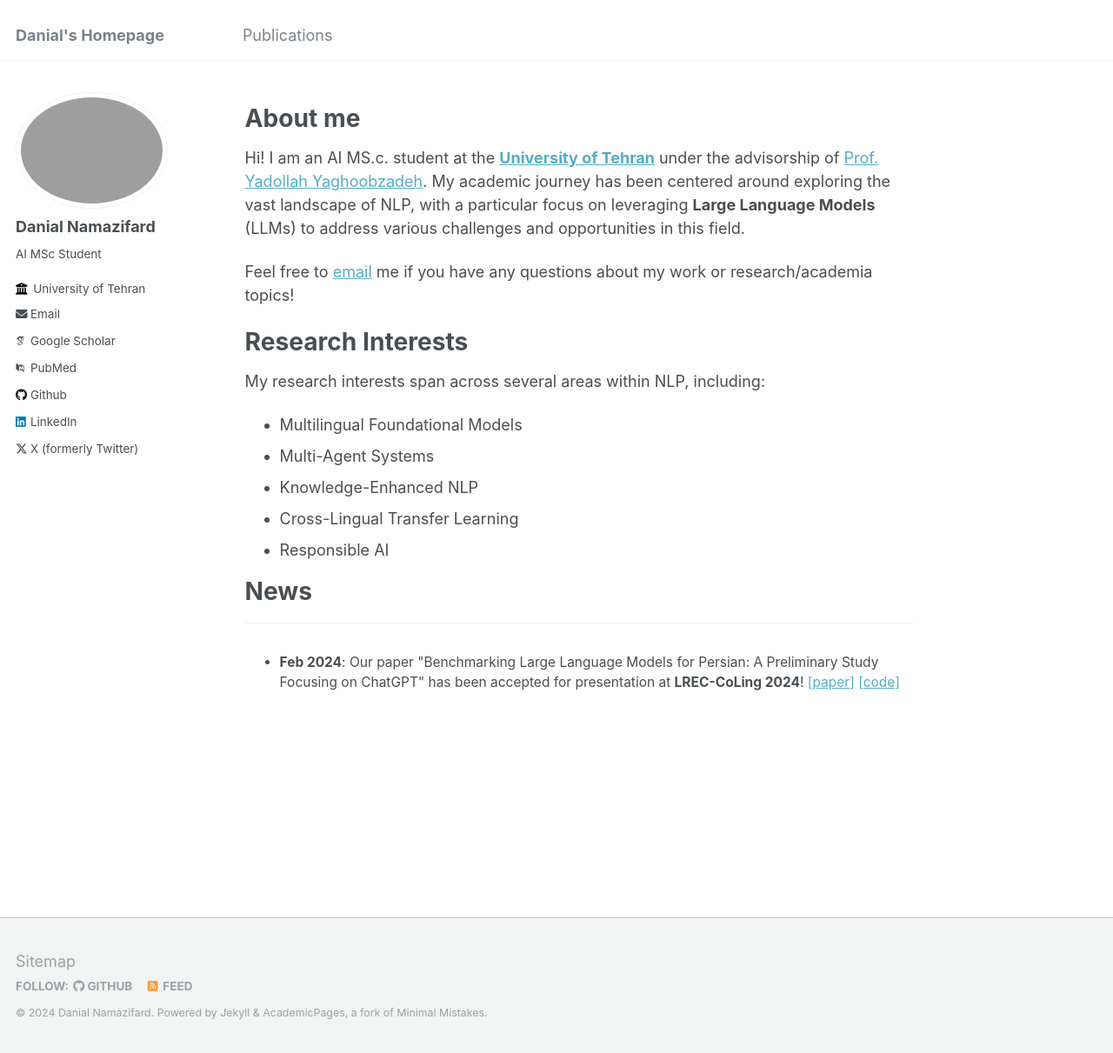
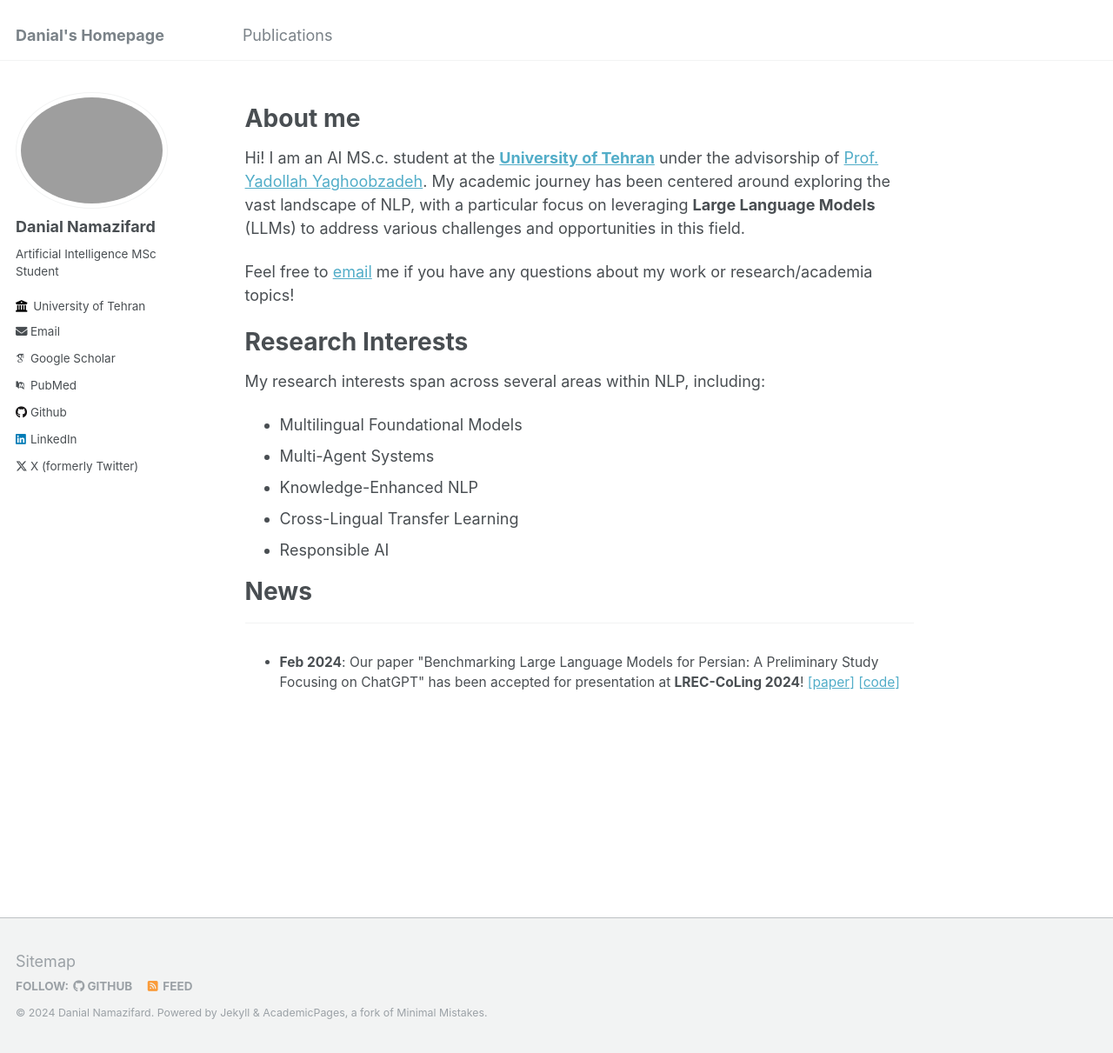
Before and after one commit to namazifard/namazifard.github.io, a Jekyll site: the page built from _pages/about.md, in a window 1280 px wide and 1211 px high. Shown: the whole window at 87% size. Built offline with Jekyll 4.4.1, drawn with Linux system fonts in a browser that asks for light colours; some web fonts are replaced.

Commit message:
Update _config.yml

```diff
--- a/_config.yml
+++ b/_config.yml
@@ -24,7 +24,7 @@ author:
   avatar           : "avatar_main.png"
   name             : "Danial Namazifard"
   pronouns         : # example: "she/her"
-  bio              : "AI MSc Student"
+  bio              : "Artificial Intelligence MSc Student"
   # location         : "Earth"
   employer         : "University of Tehran"
   uri              : # URL
```
